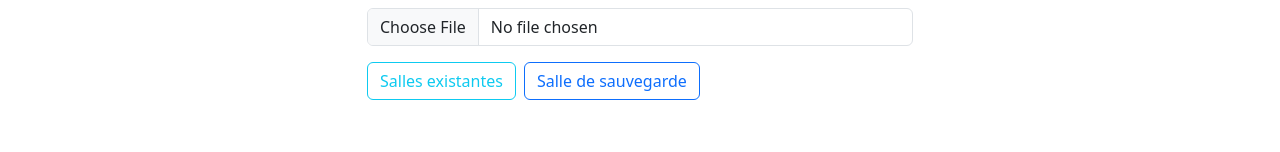
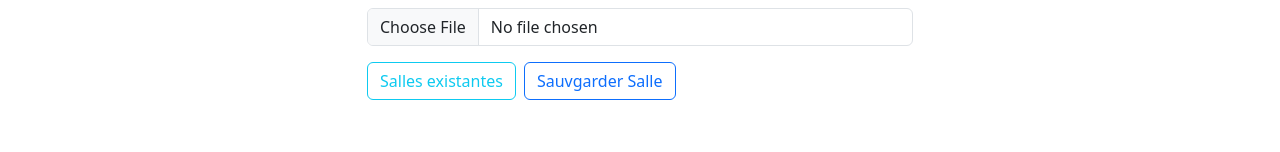
Before and after one commit to MassiMokrane/frontend, a React (Vite) app: page /add-room in a window 1280 px wide. Shown: the part 442-594 px from the top of the page. Built offline with nearby package versions, Linux system fonts and the light colour scheme; no server answers.

Commit message:
other changes

```diff
--- a/src/components/room/AddRoom.jsx
+++ b/src/components/room/AddRoom.jsx
@@ -118,7 +118,7 @@ const AddRoom = () => {
 								Salles existantes
 								</Link>
 								<button type="submit" className="btn btn-outline-primary ml-5">
-								Salle de sauvegarde
+									Sauvgarder Salle
 								</button>
 							</div>
 						</form>
--- a/src/components/room/ExistingRooms.jsx
+++ b/src/components/room/ExistingRooms.jsx
@@ -107,9 +107,9 @@ const ExistingRooms = () => {
 							<thead>
 								<tr className="text-center">
 									<th>ID</th>
-									<th>Room Type</th>
-									<th>Room Price</th>
-									<th>Actions</th>
+									<th>Rtype de salle</th>
+									<th>prix de salle</th>
+									<th>Action</th>
 								</tr>
 							</thead>
 
```
